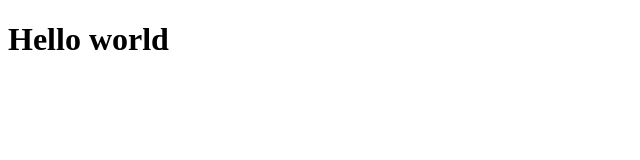
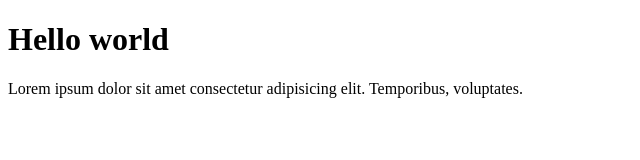
Before and after one commit to Ahda-Rizqi/repo-test, a plain HTML site: page index.html in a window 1280 px wide. Shown: the whole page, without its empty margins (0-640 px from the left). Drawn offline with Linux system fonts and the light colour scheme.

Commit message:
menambahkan paragraf

```diff
--- a/index.html
+++ b/index.html
@@ -7,5 +7,6 @@
 </head>
 <body>
     <h1>Hello world</h1>
+    <p>Lorem ipsum dolor sit amet consectetur adipisicing elit. Temporibus, voluptates.</p>
 </body>
 </html>
```
